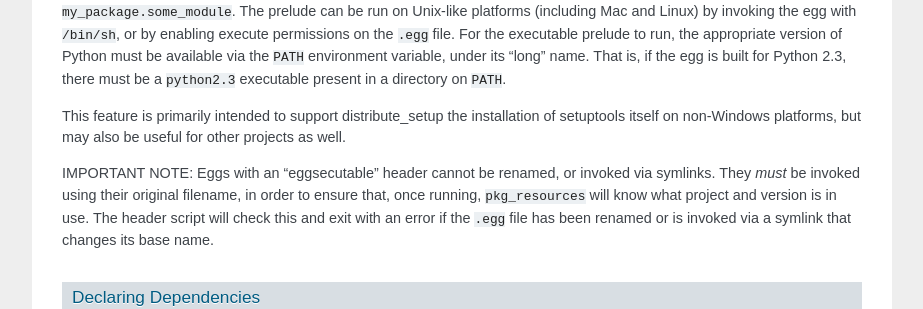
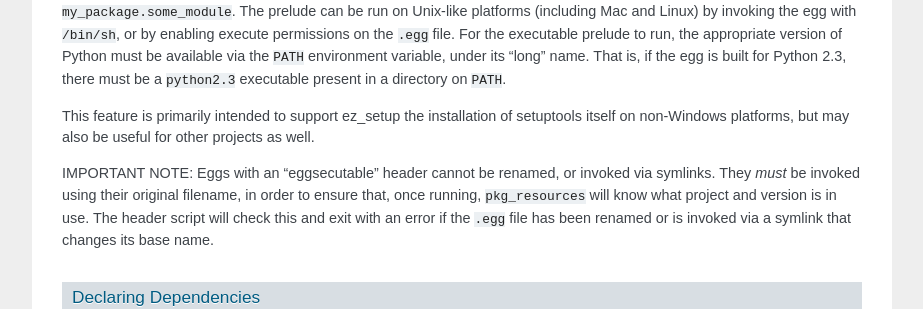
Before and after one commit to Distrotech/setuptools, a Sphinx documentation site: the page built from docs/setuptools.txt, in a window 1280 px wide and 900 px high, scrolled down 8973 px. Shown: the part 152-461 px from the top of the window, without its empty margins (198-1121 px from the left). Built offline with Sphinx 7.4.7, drawn with Linux system fonts in a browser that asks for light colours; the version number is read from the project's files by our own code; some of the changed text lies outside the part shown.

Commit message:
Removed references to distribute_setup.py

```diff
--- a/docs/setuptools.txt
+++ b/docs/setuptools.txt
@@ -72,7 +72,7 @@
 
 .. contents:: **Table of Contents**
 
-.. _distribute_setup.py: `bootstrap module`_
+.. _ez_setup.py: `bootstrap module`_
 
 
 -----------------
@@ -95,7 +95,7 @@
 If you want the current in-development version of setuptools, you should first
 install a stable version, and then run::
 
-    distribute_setup.py setuptools==dev
+    ez_setup.py setuptools==dev
 
 This will download and install the latest development (i.e. unstable) version
 of setuptools from the Python Subversion sandbox.
@@ -529,7 +529,7 @@
 "long" name.  That is, if the egg is built for Python 2.3, there must be a
 ``python2.3`` executable present in a directory on ``PATH``.
 
-This feature is primarily intended to support distribute_setup the installation of
+This feature is primarily intended to support ez_setup the installation of
 setuptools itself on non-Windows platforms, but may also be useful for other
 projects as well.
 
@@ -1148,20 +1148,20 @@
 
 Your users might not have ``setuptools`` installed on their machines, or even
 if they do, it might not be the right version.  Fixing this is easy; just
-download `distribute_setup.py`_, and put it in the same directory as your ``setup.py``
+download `ez_setup.py`_, and put it in the same directory as your ``setup.py``
 script.  (Be sure to add it to your revision control system, too.)  Then add
 these two lines to the very top of your setup script, before the script imports
 anything from setuptools:
 
 .. code-block:: python
 
-    import distribute_setup
-    distribute_setup.use_setuptools()
-
-That's it.  The ``distribute_setup`` module will automatically download a matching
+    import ez_setup
+    ez_setup.use_setuptools()
+
+That's it.  The ``ez_setup`` module will automatically download a matching
 version of ``setuptools`` from PyPI, if it isn't present on the target system.
 Whenever you install an updated version of setuptools, you should also update
-your projects' ``distribute_setup.py`` files, so that a matching version gets installed
+your projects' ``ez_setup.py`` files, so that a matching version gets installed
 on the target machine(s).
 
 By the way, setuptools supports the new PyPI "upload" command, so you can use
@@ -1191,7 +1191,7 @@
 setuptools and ``easy_install``.
 
 Network Access
-    If your project is using ``distribute_setup``, you should inform users of the
+    If your project is using ``ez_setup``, you should inform users of the
     need to either have network access, or to preinstall the correct version of
     setuptools using the `EasyInstall installation instructions`_.  Those
     instructions also have tips for dealing with firewalls as well as how to
@@ -1271,27 +1271,27 @@
 Managing Multiple Projects
 --------------------------
 
-If you're managing several projects that need to use ``distribute_setup``, and you
+If you're managing several projects that need to use ``ez_setup``, and you
 are using Subversion as your revision control system, you can use the
-"svn:externals" property to share a single copy of ``distribute_setup`` between
+"svn:externals" property to share a single copy of ``ez_setup`` between
 projects, so that it will always be up-to-date whenever you check out or update
 an individual project, without having to manually update each project to use
 a new version.
 
 However, because Subversion only supports using directories as externals, you
-have to turn ``distribute_setup.py`` into ``distribute_setup/__init__.py`` in order
-to do this, then create "externals" definitions that map the ``distribute_setup``
+have to turn ``ez_setup.py`` into ``ez_setup/__init__.py`` in order
+to do this, then create "externals" definitions that map the ``ez_setup``
 directory into each project.  Also, if any of your projects use
 ``find_packages()`` on their setup directory, you will need to exclude the
-resulting ``distribute_setup`` package, to keep it from being included in your
+resulting ``ez_setup`` package, to keep it from being included in your
 distributions, e.g.::
 
     setup(
         ...
-        packages = find_packages(exclude=['distribute_setup']),
+        packages = find_packages(exclude=['ez_setup']),
     )
 
-Of course, the ``distribute_setup`` package will still be included in your
+Of course, the ``ez_setup`` package will still be included in your
 packages' source distributions, as it needs to be.
 
 For your convenience, you may use the following external definition, which will
@@ -2700,8 +2700,8 @@
 Reusing ``setuptools`` Code
 ===========================
 
-``distribute_setup``
---------------------
+``ez_setup``
+------------
 
 XXX
 
```
